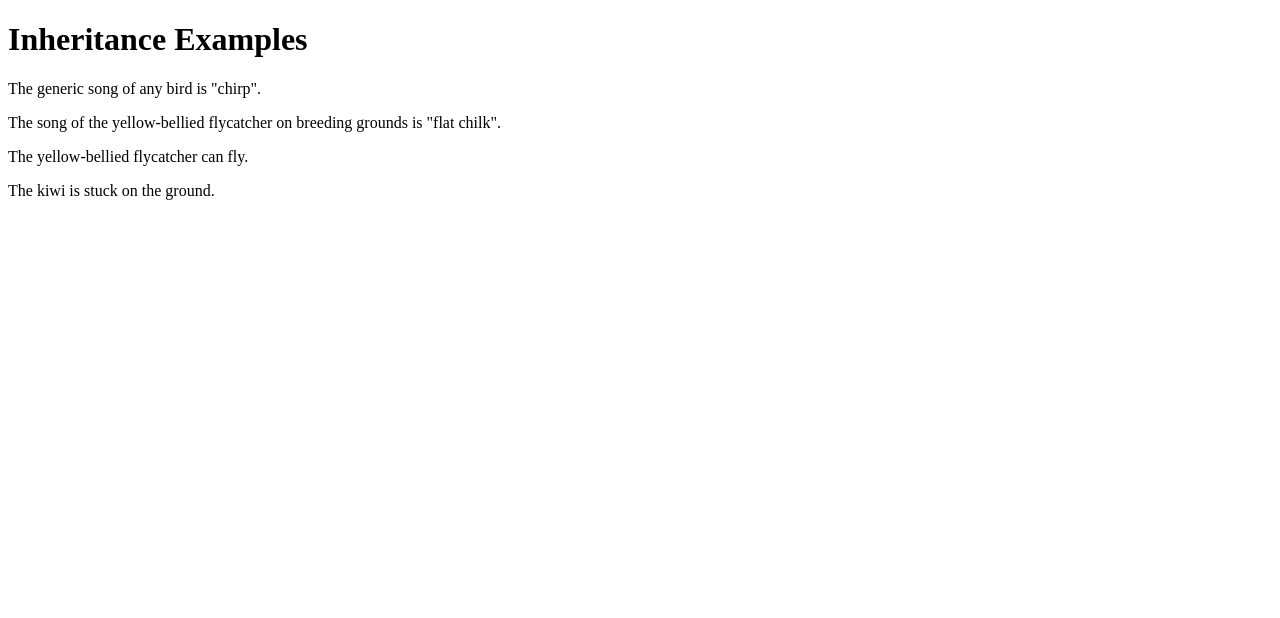
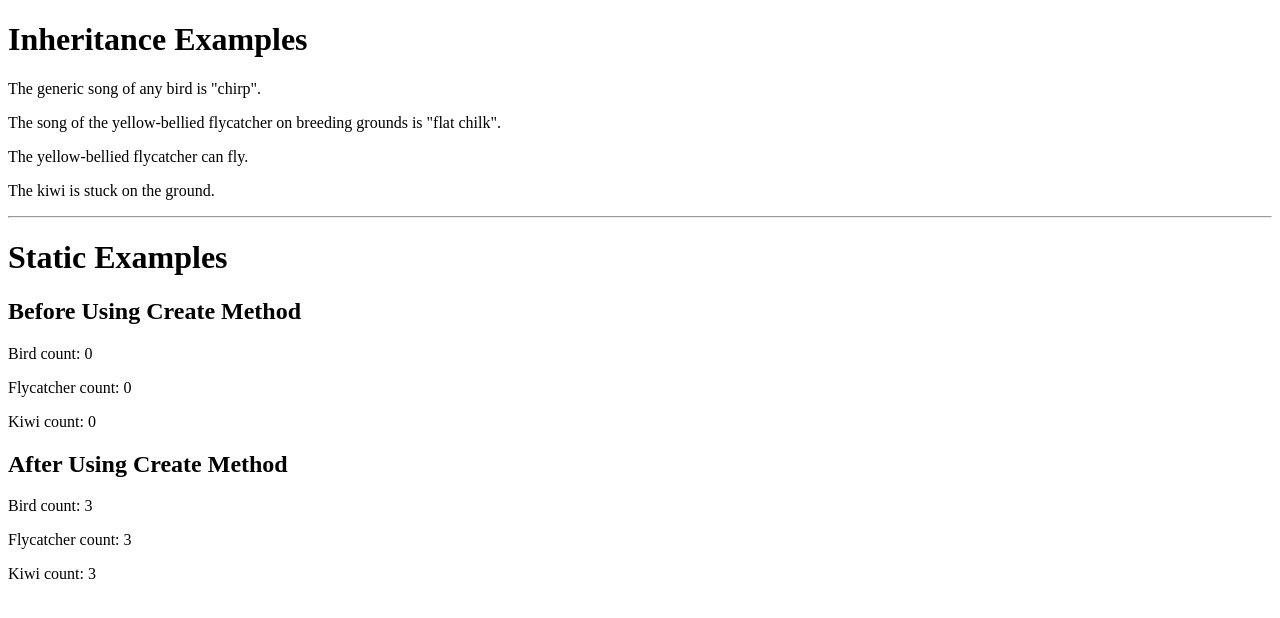
Before and after one commit to JoseOchoa77/web250, a PHP site: page / in a window 1280 px wide. Shown: the top 618 px of the page. Run offline with PHP 8.4, Linux system fonts and the light colour scheme.

Commit message:
added complete assignments for chapter 03

```diff
--- a/asgn03-static/Bird.php
+++ b/asgn03-static/Bird.php
@@ -1,30 +1,39 @@
 <?php
 
-class Bird {
+class Bird
+{
   var $habitat;
   var $food;
   var $nesting = "tree";
   var $conservation;
   var $song = "chirp";
   var $flying = "yes";
+  public static $instance_count = 0;
+  public static $egg_num = 0;
 
-    function can_fly() {
-        if ( $this->flying == "yes" ) {
-            $flying_string = "can fly";
-        } else {
-            $flying_string = "is stuck on the ground";
+  public static function create()
+  {
+    static::$instance_count++;
+    return new static();
   }
-        return  $flying_string ;
+
+  public function can_fly()
+  {
+    $this->flying == "yes" ? $flying_string = "can fly" : $flying_string = "is stuck on the ground";
+    return  $flying_string;
   }
 }
 
-class YellowBelliedFlyCatcher extends Bird {
+class YellowBelliedFlyCatcher extends Bird
+{
   var $name = "yellow-bellied flycatcher";
   var $diet = "mostly insects.";
   var $song = "flat chilk";
+  public static $egg_num = "3-4, sometimes 5.";
 }
 
-class Kiwi extends Bird {
+class Kiwi extends Bird
+{
   var $name = "kiwi";
   var $diet = "omnivorous";
   var $flying = "no";
--- a/asgn03-static/index.php
+++ b/asgn03-static/index.php
@@ -1,10 +1,12 @@
 <!DOCTYPE html>
 <html lang="en">
+
 <head>
   <meta charset="UTF-8">
   <meta name="viewport" content="width=device-width, initial-scale=1.0">
   <title>asgn02 Inheritance</title>
 </head>
+
 <body>
   <h1>Inheritance Examples</h1>
 
@@ -22,6 +24,26 @@
   echo "<p>The " . $fly_catcher->name . " " . $fly_catcher->can_fly() . ".</p>";
   echo "<p>The " . $kiwi->name . " " . $kiwi->can_fly() . ".</p>";
 
+  echo '<hr/>';
+
+  echo '<h1>Static Examples</h1>';
+
+  echo '<h2>Before Using Create Method</h2>';
+
+  echo '<p>Bird count: ' . Bird::$instance_count . '</p>';
+  echo '<p>Flycatcher count: ' . Bird::$instance_count . '</p>';
+  echo '<p>Kiwi count: ' . Bird::$instance_count . '</p>';
+
+  Bird::create();
+  YellowBelliedFlyCatcher::create();
+  Kiwi::create();
+
+  echo '<h2>After Using Create Method</h2>';
+
+  echo '<p>Bird count: ' . Bird::$instance_count . '</p>';
+  echo '<p>Flycatcher count: ' . Bird::$instance_count . '</p>';
+  echo '<p>Kiwi count: ' . Bird::$instance_count . '</p>';
   ?>
 </body>
+
 </html>
```
Lines whose indentation alone changed are shown as unchanged.
